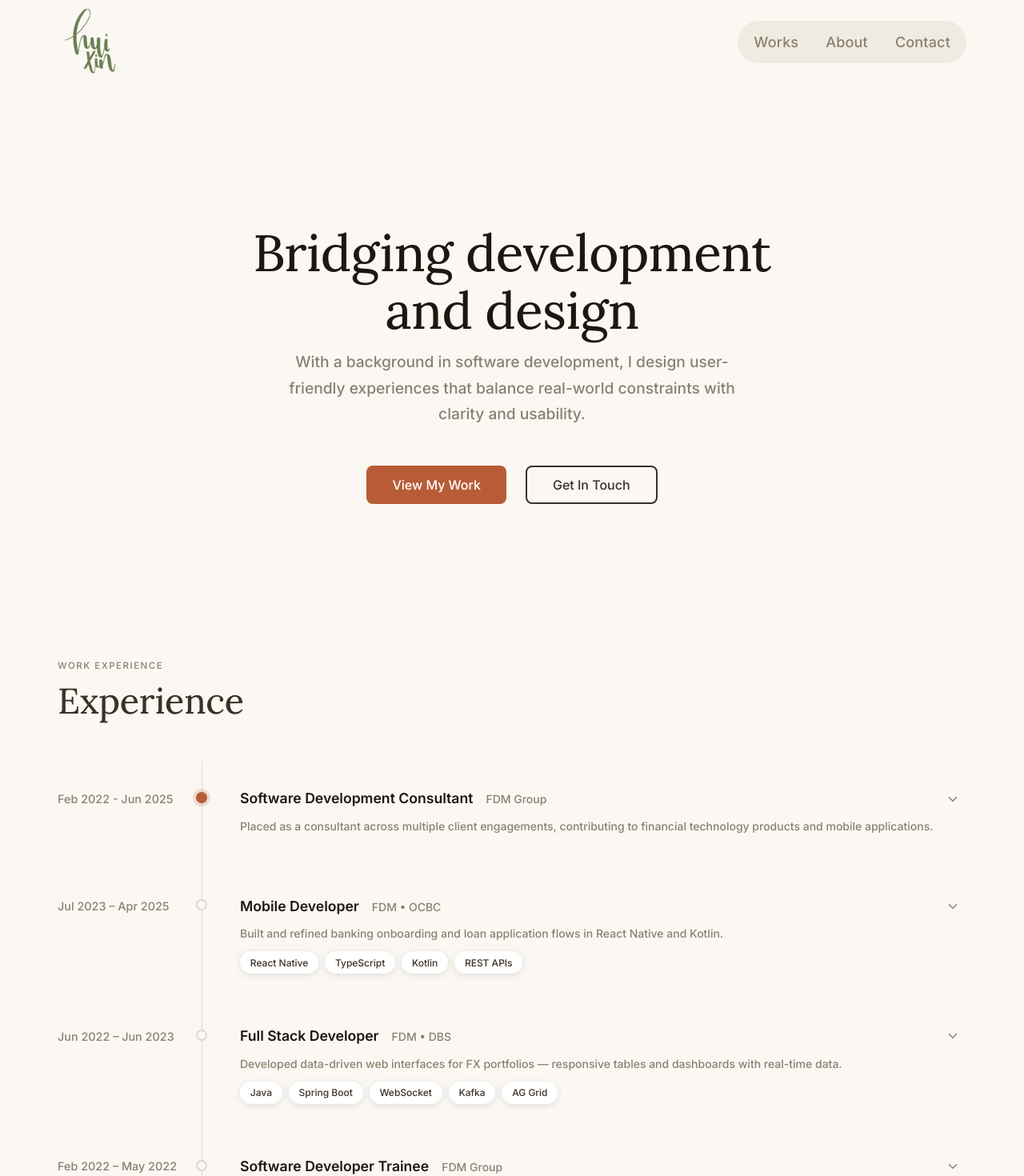
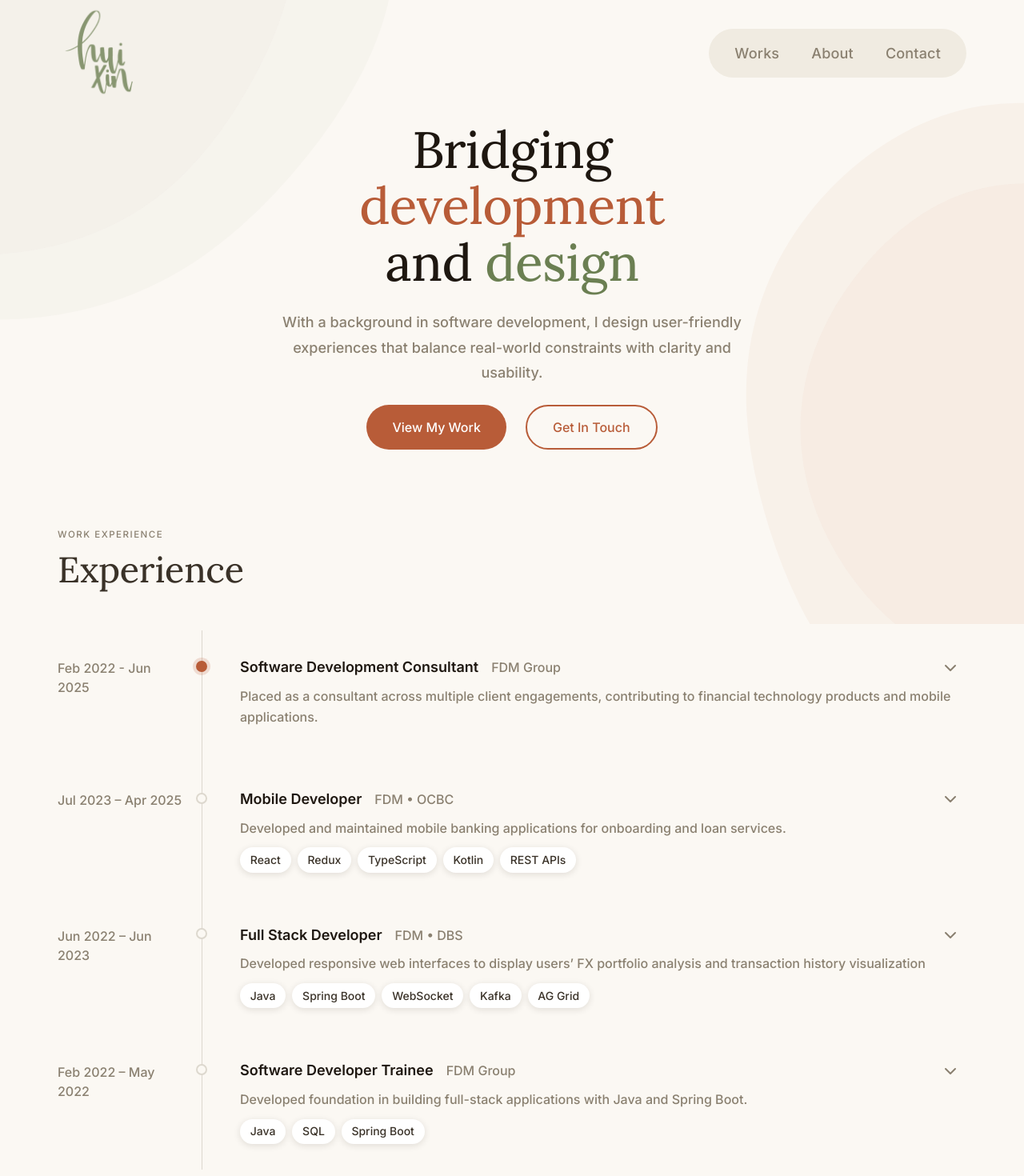
Before and after one commit to byhuixin/byhuixin.github.io, a React (Create React App) app: page / in a window 1280 px wide. Shown: the part 20-1490 px from the top of the page at 80% size. Built offline with nearby package versions, Linux system fonts and the light colour scheme; a web font is replaced by a local one.

Commit message:
added blobs, change font size in home page(till case studies)

```diff
--- a/src/components/Hero.tsx
+++ b/src/components/Hero.tsx
@@ -1,3 +1,4 @@
+import { useEffect, useRef } from "react";
 import { useNavigate } from "react-router-dom";
 
 export const Hero = (): JSX.Element => {
@@ -5,9 +6,27 @@ export const Hero = (): JSX.Element => {
 
   return (
     <section id="home" className="hero section-wrapper">
-      <div className="container hero__content">
-        <h1>Bridging development</h1>
-        <h1>and design</h1>
+      <div
+        className="container hero__content"
+        style={{ position: "relative", zIndex: 1 }}
+      >
+        {" "}
+        <h1>
+          <span style={{ display: "block", color: "var(--neutral-deep)" }}>
+            Bridging
+          </span>
+          <span
+            style={{
+              display: "block",
+              color: "var(--primary-warm)",
+            }}
+          >
+            development
+          </span>
+          <span style={{ display: "block" }}>
+            and <span style={{ color: "var(--secondary-sage)" }}>design</span>
+          </span>
+        </h1>
         <p className="hero__description">
           With a background in software development, I design user-friendly
           experiences that balance real-world constraints with clarity and
--- /dev/null
+++ b/src/components/PageBlobCanvas.tsx
@@ -0,0 +1,186 @@
+import { useEffect, useRef } from "react";
+
+interface Blob {
+  xFrac: number; // x position as fraction of viewport width
+  yFrac: number; // y position as fraction of viewport height
+  rxFrac: number; // x radius as fraction of viewport width
+  ryFrac: number; // y radius as fraction of viewport height
+  peakScroll: number; // 0–1, fraction of page height where this blob peaks
+  color: string;
+  wobble: number;
+  phaseOffset: number;
+}
+
+const BLOBS: Blob[] = [
+  {
+    // A — top-left, active near hero (top of page)
+    xFrac: -0.02,
+    yFrac: -0.02,
+    rxFrac: 0.4,
+    ryFrac: 0.55,
+    peakScroll: 0.1,
+    color: "#ddd8ce",
+    wobble: 0.07,
+    phaseOffset: 2,
+  },
+  {
+    // B — bottom-right, active near hero/experience
+    xFrac: 1.02,
+    yFrac: 0.7, // was 0.08
+    rxFrac: 0.3,
+    ryFrac: 0.5,
+    peakScroll: 0.1,
+    color: "#e8c4b0",
+    wobble: 0.06,
+    phaseOffset: 5,
+  },
+  {
+    // C — bottom-right, active near contact
+    xFrac: 1.02,
+    yFrac: 1.02,
+    rxFrac: 0.45,
+    ryFrac: 0.7,
+    peakScroll: 1,
+    color: "#e8c4b0",
+    wobble: 0.07,
+    phaseOffset: 7,
+  },
+];
+
+const PTS = 48;
+const FADE_RANGE = 0.35; // how wide the fade-in/out window is (in scroll fraction)
+
+function blobOpacity(peakScroll: number, scrollFrac: number): number {
+  const dist = Math.abs(scrollFrac - peakScroll);
+  const raw = 1 - dist / FADE_RANGE;
+  return Math.max(0, Math.min(1, raw));
+}
+
+function drawBlob(
+  ctx: CanvasRenderingContext2D,
+  cx: number,
+  cy: number,
+  rx: number,
+  ry: number,
+  t: number,
+  wobble: number,
+) {
+  const step = (Math.PI * 2) / PTS;
+  const verts: [number, number][] = [];
+  for (let i = 0; i < PTS; i++) {
+    const a = i * step;
+    const w =
+      1 +
+      wobble * 0.55 * Math.sin(2 * a + t) +
+      wobble * 0.28 * Math.sin(3 * a - t * 0.8) +
+      wobble * 0.17 * Math.sin(5 * a + t * 0.6);
+    verts.push([cx + Math.cos(a) * rx * w, cy + Math.sin(a) * ry * w]);
+  }
+  ctx.beginPath();
+  ctx.moveTo(
+    (verts[PTS - 1][0] + verts[0][0]) / 2,
+    (verts[PTS - 1][1] + verts[0][1]) / 2,
+  );
+  for (let i = 0; i < PTS; i++) {
+    const next = (i + 1) % PTS;
+    ctx.quadraticCurveTo(
+      verts[i][0],
+      verts[i][1],
+      (verts[i][0] + verts[next][0]) / 2,
+      (verts[i][1] + verts[next][1]) / 2,
+    );
+  }
+  ctx.closePath();
+}
+
+export const PageBlobCanvas = (): JSX.Element => {
+  const canvasRef = useRef<HTMLCanvasElement>(null);
+
+  useEffect(() => {
+    const canvas = canvasRef.current;
+    if (!canvas) return;
+    const ctx = canvas.getContext("2d")!;
+
+    let W = 0,
+      H = 0,
+      raf: number;
+    let scrollFrac = 0;
+
+    const resize = () => {
+      W = canvas.width = window.innerWidth;
+      H = canvas.height = window.innerHeight;
+    };
+
+    const onScroll = () => {
+      const maxScroll =
+        document.documentElement.scrollHeight - window.innerHeight;
+      scrollFrac = maxScroll > 0 ? window.scrollY / maxScroll : 0;
+    };
+
+    resize();
+    onScroll();
+    window.addEventListener("resize", resize);
+    window.addEventListener("scroll", onScroll, { passive: true });
+
+    const draw = (now: number) => {
+      raf = requestAnimationFrame(draw);
+      ctx.clearRect(0, 0, W, H);
+      const t = now * 0.0001;
+
+      for (const blob of BLOBS) {
+        const opacity = blobOpacity(blob.peakScroll, scrollFrac);
+        if (opacity <= 0) continue;
+
+        const cx = blob.xFrac * W;
+        const cy = blob.yFrac * H;
+        const rx = blob.rxFrac * W;
+        const ry = blob.ryFrac * H;
+
+        // outer blob — lighter, larger
+        ctx.globalAlpha = opacity * 0.2;
+        drawBlob(ctx, cx, cy, rx, ry, t + blob.phaseOffset, blob.wobble);
+        ctx.fillStyle = blob.color;
+        ctx.fill();
+
+        // inner blob — slightly smaller, slightly more opaque
+        ctx.globalAlpha = opacity * 0.18;
+        drawBlob(
+          ctx,
+          cx,
+          cy,
+          rx * 0.78,
+          ry * 0.78,
+          t + blob.phaseOffset + 1.5,
+          blob.wobble * 0.85,
+        );
+        ctx.fillStyle = blob.color;
+        ctx.fill();
+      }
+
+      ctx.globalAlpha = 1;
+    };
+
+    raf = requestAnimationFrame(draw);
+
+    return () => {
+      cancelAnimationFrame(raf);
+      window.removeEventListener("resize", resize);
+      window.removeEventListener("scroll", onScroll);
+    };
+  }, []);
+
+  return (
+    <canvas
+      ref={canvasRef}
+      aria-hidden="true"
+      style={{
+        position: "fixed",
+        inset: 0,
+        width: "100%",
+        height: "100%",
+        pointerEvents: "none",
+        zIndex: 1,
+      }}
+    />
+  );
+};
--- a/src/components/PortfolioPreview.tsx
+++ b/src/components/PortfolioPreview.tsx
@@ -445,7 +445,7 @@ export const PortfolioPreview = (): JSX.Element | null => {
             <p className="pf-featured__subtitle">{featured.subtitle}</p>
             <p className="pf-featured__lead">{featured.lead}</p>
 
-            {/* Stats preview */}
+            {/* Stats preview
             <div className="pf-featured__stats">
               <div className="pf-featured__stat">
                 <span className="pf-featured__stat-num">210k+</span>
@@ -465,7 +465,7 @@ export const PortfolioPreview = (): JSX.Element | null => {
                   key design decisions
                 </span>
               </div>
-            </div>
+            </div> */}
 
             <button
               type="button"
--- a/src/data/portfolio.ts
+++ b/src/data/portfolio.ts
@@ -314,14 +314,14 @@ export const jobs: Job[] = [
     period: "Jul 2023 – Apr 2025",
     title: "Mobile Developer",
     client: "FDM • OCBC",
-    desc: "Built and refined banking onboarding and loan application flows in React Native and Kotlin.",
+    desc: "Developed and maintained mobile banking applications for onboarding and loan services.",
     contributions: [
-      "Developed onboarding and loan application screens in React Native and Kotlin.",
-      "Implemented form validation, error states, and step-by-step navigation patterns.",
-      "Worked directly from Figma wireframes, flagging feasibility concerns early.",
-      "Contributed to a design system used across multiple product teams.",
+      "Translated wireframes and product requirements into high-fidelity, production-ready mobile interfaces",
+      "Implemented multi-step application workflows based on product and design specifications",
+      "Ensured accurate form validation, error handling, and edge-case management across user journeys",
+      "Supported testing and deployment of new features, resolving usability and functional issues in collaboration with QA teams",
     ],
-    chips: ["React Native", "TypeScript", "Kotlin", "REST APIs"],
+    chips: ["React", "Redux", "TypeScript", "Kotlin", "REST APIs"],
     highlights: [],
     active: false,
   },
@@ -329,11 +329,11 @@ export const jobs: Job[] = [
     period: "Jun 2022 – Jun 2023",
     title: "Full Stack Developer",
     client: "FDM • DBS",
-    desc: "Developed data-driven web interfaces for FX portfolios — responsive tables and dashboards with real-time data.",
+    desc: "Developed responsive web interfaces to display users’ FX portfolio analysis and transaction history visualization",
     contributions: [
-      "Built responsive FX portfolio dashboards using AG Grid with real-time data via WebSocket.",
-      "Integrated Kafka streams for live rate updates with sub-second latency.",
-      "Designed RESTful APIs in Spring Boot consumed by front-end dashboards.",
+      "Built and maintained responsive data tables and dashboards using AG Grid to improve readability and usability",
+      "Optimized user interfaces to enhance data presentation and ensure smooth interaction with large datasets displayed",
+      "Built and integrated RESTful APIs to support seamless data exchange",
     ],
     chips: ["Java", "Spring Boot", "WebSocket", "Kafka", "AG Grid"],
     highlights: [],
@@ -343,11 +343,9 @@ export const jobs: Job[] = [
     period: "Feb 2022 – May 2022",
     title: "Software Developer Trainee",
     client: "FDM Group",
-    desc: "Built full-stack applications with Java and Spring Boot.",
+    desc: "Developed foundation in building full-stack applications with Java and Spring Boot.",
     contributions: [
-      "Built CRUD applications with Java, Spring Boot, and SQL from scratch.",
-      "Learned REST API design, MVC patterns, and relational database modelling.",
-      "Delivered a capstone project assessed by senior engineers.",
+      "Built web applications using Spring Boot and RESTful APIs, integrating SQL database and MVC architecture",
     ],
     chips: ["Java", "SQL", "Spring Boot"],
     highlights: [],
--- a/src/index.css
+++ b/src/index.css
@@ -153,7 +153,7 @@ p {
   flex-shrink: 0;
 }
 .nav__logo-image {
-  height: 96px;
+  height: 124px;
   width: auto;
   display: block;
   transition: opacity 0.2s ease;
@@ -165,10 +165,10 @@ p {
 .nav__menu {
   display: flex;
   align-items: center;
-  gap: 2px;
+  gap: 8px;
   list-style: none;
   margin: 0;
-  padding: 4px;
+  padding: 8px 16px;
   background: var(--neutral-cream);
   border-radius: 100px;
 }
@@ -194,7 +194,7 @@ p {
 }
 .nav__link:hover {
   background: var(--neutral-warm-white);
-  color: var(--neutral-deep);
+  color: var(--primary-warm);
 }
 .nav__link.active {
   background: var(--neutral-warm-white);
@@ -239,7 +239,6 @@ p {
   display: none;
   flex-direction: column;
   background-color: var(--neutral-warm-white);
-  border-top: 1px solid var(--neutral-light-grey);
   max-height: 0;
   overflow: hidden;
   transition: max-height 0.3s ease;
@@ -277,9 +276,9 @@ p {
   align-items: center;
   justify-content: center;
   gap: 0.5rem;
-  padding: 0.75rem var(--space-lg);
+  padding: var(--space-sm) var(--space-lg);
   border: none;
-  border-radius: var(--border-radius);
+  border-radius: 2rem;
   font-family: inherit;
   font-weight: var(--font-weight-medium);
   font-size: 1rem;
@@ -297,13 +296,14 @@ p {
   transform: translateY(-2px);
 }
 .btn--secondary {
-  border: 2px solid var(--neutral-charcoal);
-  color: var(--neutral-charcoal);
+  border: 2px solid var(--primary-warm);
+  color: var(--primary-warm);
   background: none;
 }
 .btn--secondary:hover {
-  background-color: var(--neutral-charcoal);
-  color: white;
+  background: var(--neutral-cream);
+  color: var(--primary-warm);
+  border-color: transparent;
 }
 .btn--ghost {
   color: var(--neutral-charcoal);
@@ -368,17 +368,47 @@ p {
 }
 
 /* ── Hero ── */
-.hero {
+/* .hero {
   padding: calc(var(--section-padding) + 72px) 0 var(--section-padding);
   background-color: var(--neutral-warm-white);
   text-align: center;
-}
+} */
+
+/* Center everything in the hero */
+.hero {
+  position: relative;
+  overflow: hidden;
+  text-align: center;
+}
+
+.hero__content {
+  position: relative;
+  z-index: 1;
+  display: flex;
+  flex-direction: column;
+  align-items: center;
+}
+
+/* h1 line-height is set to 0.75 globally — too tight for multiline, fix for hero */
+.hero h1 {
+  line-height: 1.1;
+  text-align: center;
+  margin-bottom: var(--space-md);
+}
+
+/* Pull the description back to center */
 .hero__description {
-  font-size: clamp(1rem, 2vw, 1.2rem);
-  color: var(--neutral-mid-grey);
+  text-align: center;
+  margin-left: auto;
   max-width: 600px;
-  margin: 0 auto var(--space-xl);
-  line-height: 1.7;
+  margin-right: auto;
+  color: var(--neutral-mid-grey);
+  font-size: 1.125rem;
+}
+
+/* Tone the blobs way down */
+.hero__blob-canvas {
+  opacity: 0.45; /* halves whatever the canvas draws */
 }
 .hero__cta {
   display: flex;
@@ -2011,7 +2041,7 @@ p {
 }
 .exp-year {
   grid-area: date;
-  font-size: 0.9rem;
+  font-size: 1rem;
   color: var(--neutral-mid-grey);
   line-height: 1.5;
   padding-top: 0.2rem;
@@ -2041,7 +2071,7 @@ p {
   text-align: left;
 }
 .exp-trigger:hover {
-  background-color: rgba(107, 127, 82, 0.06);
+  background-color: rgba(107, 127, 82, 0.12);
   padding-left: 0.5rem;
   margin-left: -0.5rem;
 }
@@ -2050,7 +2080,7 @@ p {
   outline-offset: 2px;
 }
 .exp-trigger--active {
-  background-color: rgba(107, 127, 82, 0.06);
+  background-color: rgba(107, 127, 82, 0.12);
   padding-left: 0.5rem;
   margin-left: -0.5rem;
 }
@@ -2061,17 +2091,17 @@ p {
   flex-wrap: wrap;
 }
 .exp-title {
-  font-size: 1.1rem;
+  font-size: 1.125rem;
   font-weight: var(--font-weight-semibold);
   color: var(--neutral-deep);
 }
 .exp-client {
-  font-size: 0.875rem;
+  font-size: 1rem;
   color: var(--neutral-mid-grey);
 }
 .exp-chevron {
-  width: 18px;
-  height: 18px;
+  width: 24px;
+  height: 24px;
   flex-shrink: 0;
   color: var(--neutral-mid-grey);
   margin-left: 0.75rem;
@@ -2090,7 +2120,7 @@ p {
   color: inherit;
 }
 .exp-desc {
-  font-size: 0.875rem;
+  font-size: 1rem;
   color: var(--neutral-mid-grey);
   line-height: 1.65;
   margin-top: 0.5rem;
@@ -2102,7 +2132,7 @@ p {
   gap: 0.5rem;
 }
 .chip {
-  font-size: 0.75rem;
+  font-size: 0.875rem;
   padding: 0.28rem 0.8rem;
   border-radius: 100px;
   color: var(--neutral-charcoal);
@@ -2143,8 +2173,8 @@ p {
   margin: 0;
 }
 .exp-contributions__list li {
-  font-size: 0.875rem;
-  color: var(--neutral-charcoal);
+  font-size: 1rem;
+  color: var(--neutral-mid-grey);
   line-height: 1.65;
   margin-bottom: 0.4rem;
   padding-left: 0.2rem;
@@ -2353,7 +2383,7 @@ p {
   margin-bottom: 0;
 }
 .pf-featured__subtitle {
-  font-size: 0.95rem;
+  font-size: 1.125rem;
   color: var(--primary-warm);
   font-weight: var(--font-weight-medium);
   margin-bottom: 0;
--- a/src/pages/HomePage.tsx
+++ b/src/pages/HomePage.tsx
@@ -6,6 +6,7 @@ import { Experience } from "../components/Experience";
 import { Footer } from "../components/Footer";
 import { Hero } from "../components/Hero";
 import { PortfolioPreview } from "../components/PortfolioPreview";
+import { PageBlobCanvas } from "../components/PageBlobCanvas";
 
 export const HomePage = (): JSX.Element => {
   useScrollToHash();
@@ -13,6 +14,7 @@ export const HomePage = (): JSX.Element => {
 
   return (
     <>
+      <PageBlobCanvas />
       <Hero />
       <Experience />
       <PortfolioPreview />
```
